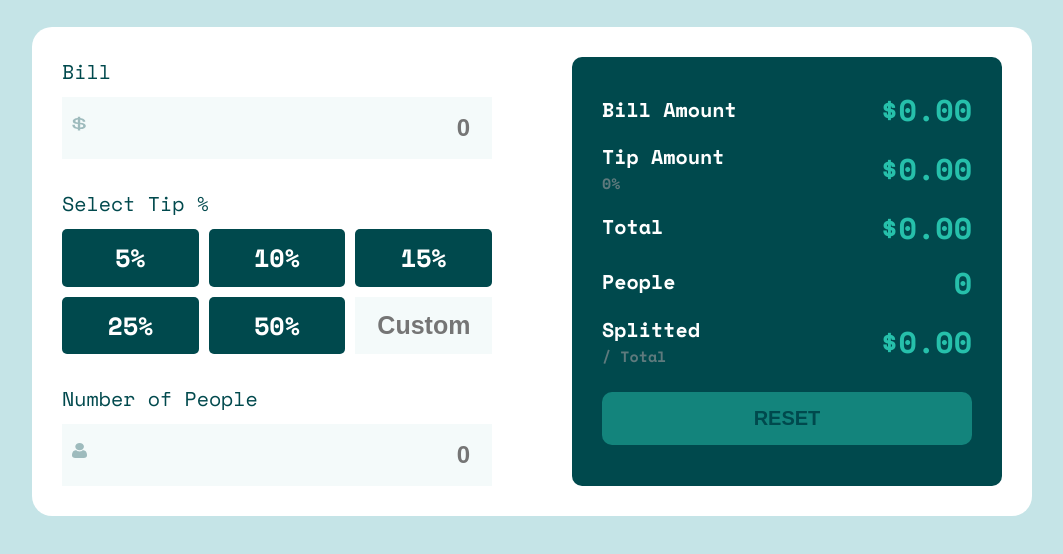
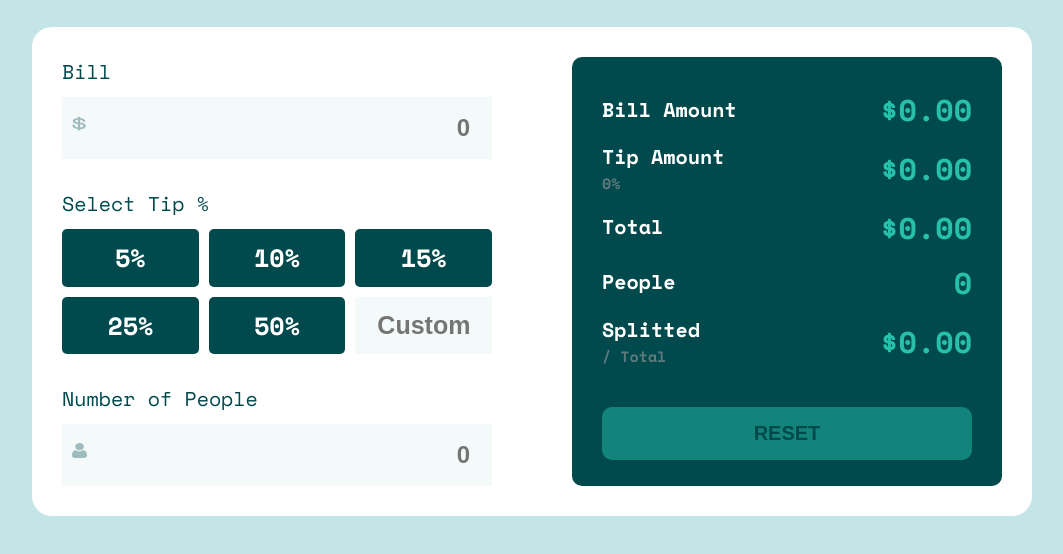
Before and after one commit to Asifp6021/bill-splitter-with-tips, a plain HTML site: page index.html in a window 1280 px wide. Shown: the part 180-734 px from the top of the page, without its empty margins (108-1171 px from the left). Drawn offline with nearby package versions, Linux system fonts and the light colour scheme.

Commit message:
changed style

```diff
--- a/style.css
+++ b/style.css
@@ -331,7 +331,7 @@ button {
 	}
 
 	button {
-		margin-top: 20rem;
+		margin-top: 9rem;
 	}
 
 	.logo div {
@@ -356,6 +356,6 @@ button {
 	}
 
 	button {
-		margin-top: 1.5rem;
+		margin-top: 3rem;
 	}
 }
```
